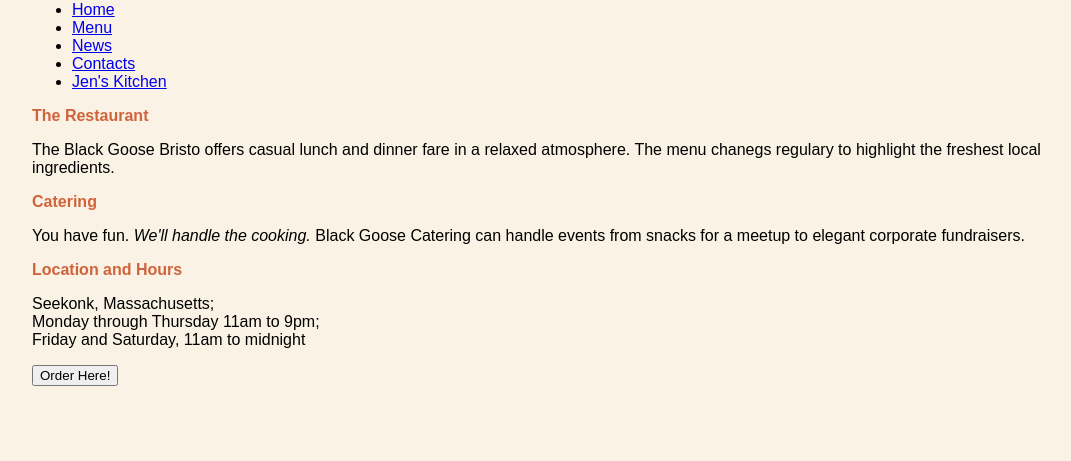
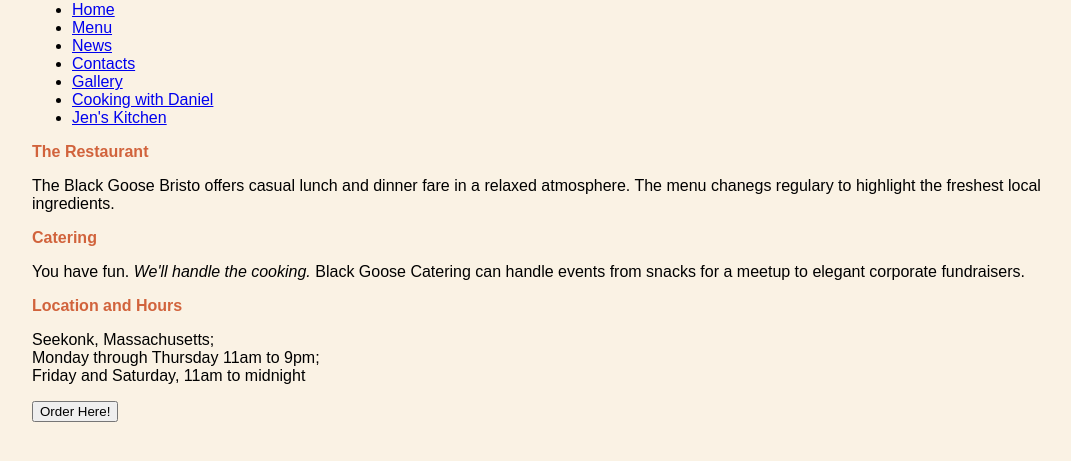
Before and after one commit to j0seffmanci11a/fid, a plain HTML site: page bistro/index.html in a window 1280 px wide. Shown: the part 271-732 px from the top of the page, without its empty margins (96-1167 px from the left). Drawn offline with Linux system fonts and the light colour scheme.

Commit message:
Add files via upload

```diff
--- a/bistro/index.html
+++ b/bistro/index.html
@@ -35,6 +35,8 @@ h2 {
       <li><a href="menu.html">Menu</a></li>
       <li><a href="bgnews.html">News</a></li>
       <li><a href="contacts.html">Contacts</a></li>
+      <li><a href="Gallery">Gallery</a></li>
+      <li><a href="Coooking with Daniel">Cooking with Daniel</a></li>
       <li><a href="jenskitchen/jenskitch.html">Jen's Kitchen</a></li>
     </ul>
 </nav>
```
